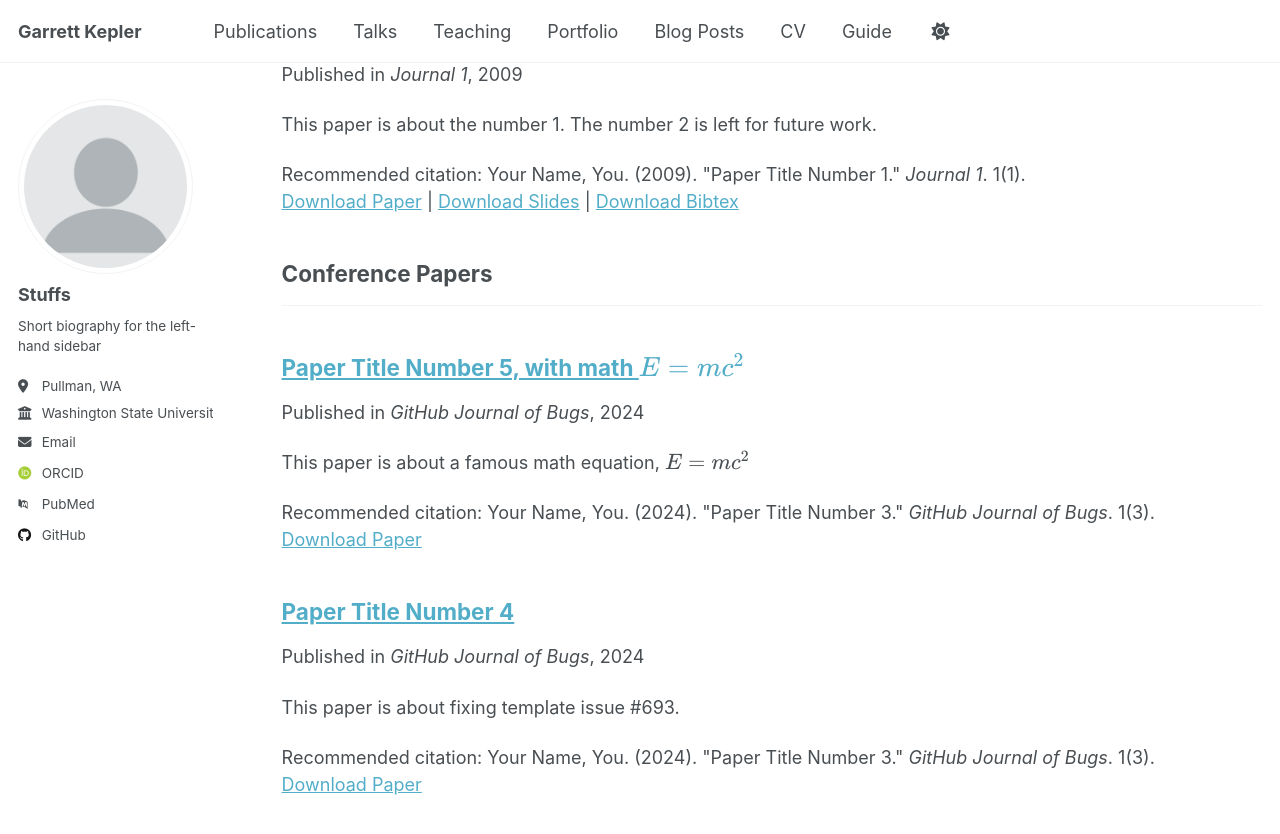
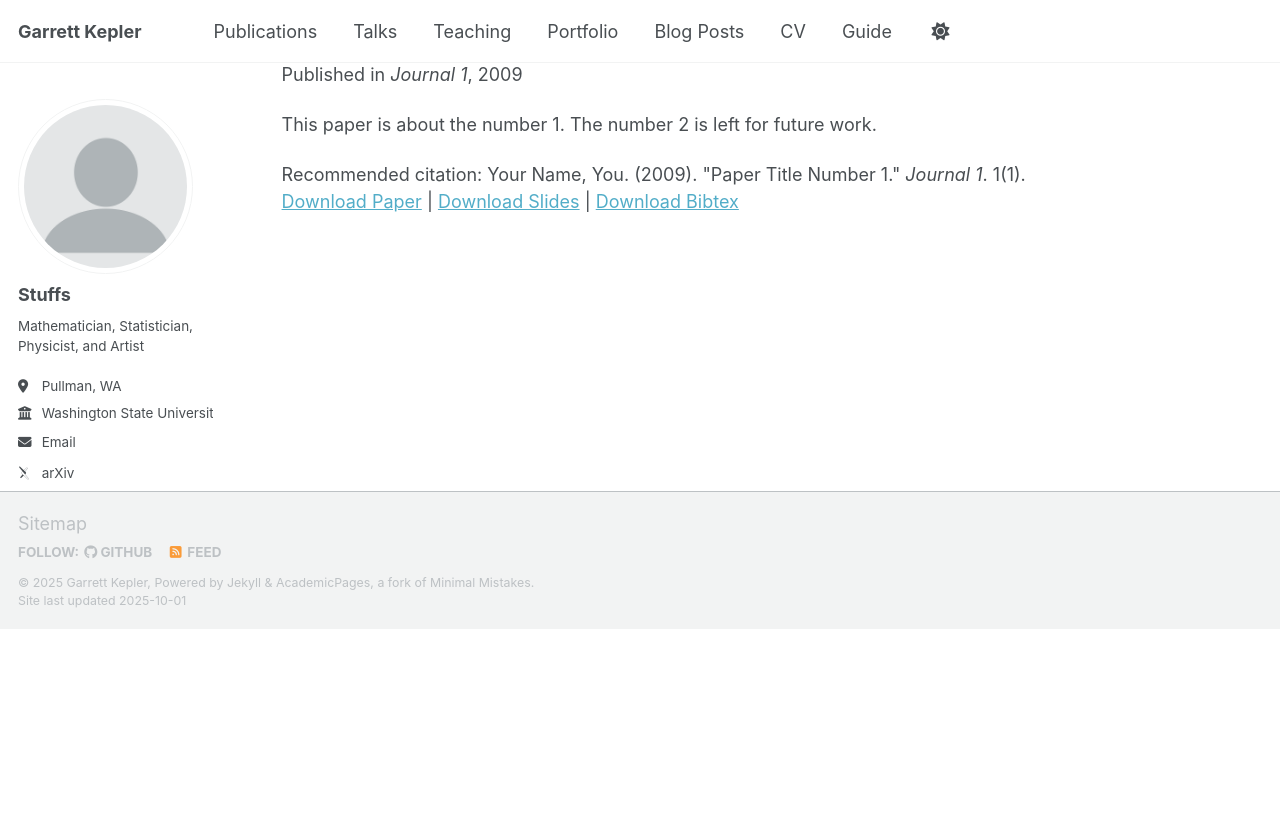
Before and after one commit to garrett-kepler/garrett-kepler.github.io, a Jekyll site: the page built from _pages/publications.html, in a window 1280 px wide and 900 px high, scrolled down 737 px. Shown: the top 834 px of the window. Built offline with Jekyll 4.4.1, drawn with Linux system fonts in a browser that asks for light colours; some web fonts are replaced; a script that is not in the unit is left out; after the commit the page ends 1366 px from its top, so only the background shows below that; some of the changed text lies outside the part shown.

Commit message:
Update _config.yml

```diff
--- a/_config.yml
+++ b/_config.yml
@@ -13,7 +13,7 @@
 title_separator          : "-"
 name                     : &name "Garrett Kepler"
 description              : &description "Garrett Kepler's academic portfolio"   # Update this with a general description of your site, this is the default if not overridden by a page
-url                      : https://academicpages.github.io # The base hostname & protocol for your site e.g. "https://[your GitHub username].github.io",
+url                      : https://garrett-kepler.github.io # The base hostname & protocol for your site e.g. "https://[your GitHub username].github.io",
                                                            # or if you already have some other page hosted on Github then use "https://[your GitHub username].github.io/[Your Repo Name]"
 baseurl                  : "" # the subpath of your site, e.g. "/blog"
 repository               : "academicpages/academicpages.github.io"
@@ -26,7 +26,7 @@
   avatar           : "profile.png"
   name             : "Stuffs"
   pronouns         : # example: "she/her"
-  bio              : "Short biography for the left-hand sidebar"
+  bio              : "Mathematician, Statistician, Physicist, and Artist"
   location         : "Pullman, WA"
   employer         : "Washington State University"
   uri              : # URL
@@ -34,13 +34,13 @@
 
   # Academic websites
   academia         : # URL
-  arxiv            : # URL - Update with the correct link to your profile
+  arxiv            : https://arxiv.org/search/math?searchtype=author&query=Kepler%2C+G+J # URL - Update with the correct link to your profile
   googlescholar    : #"https://scholar.google.com/citations?user=PS_CX0AAAAAJ"
   inspire-hep      : # URL
   impactstory      : # URL
   orcid            : "https://orcid.org/0009-0002-3590-4854"
   semantic         : # URL
-  pubmed           : "https://www.ncbi.nlm.nih.gov/pubmed/?term=john+snow"
+  pubmed           : #"https://www.ncbi.nlm.nih.gov/pubmed/?term=john+snow"
   researchgate     : # URL
   scopus           : # URL
 
@@ -81,12 +81,12 @@
 
 # Publication Category - The following the list of publication categories and their headings
 publication_category:
-  books:
-    title: 'Books'
+  #books:
+    #title: 'Books'
   manuscripts:
-    title: 'Journal Articles'
-  conferences:
-    title: 'Conference Papers'
+    title: 'Manuscripts'
+  #conferences:
+    #title: 'Conference Papers'
 
 # Site Settings
 teaser                   :  # filename of teaser fallback teaser image placed in /images/ for social media previews
```
